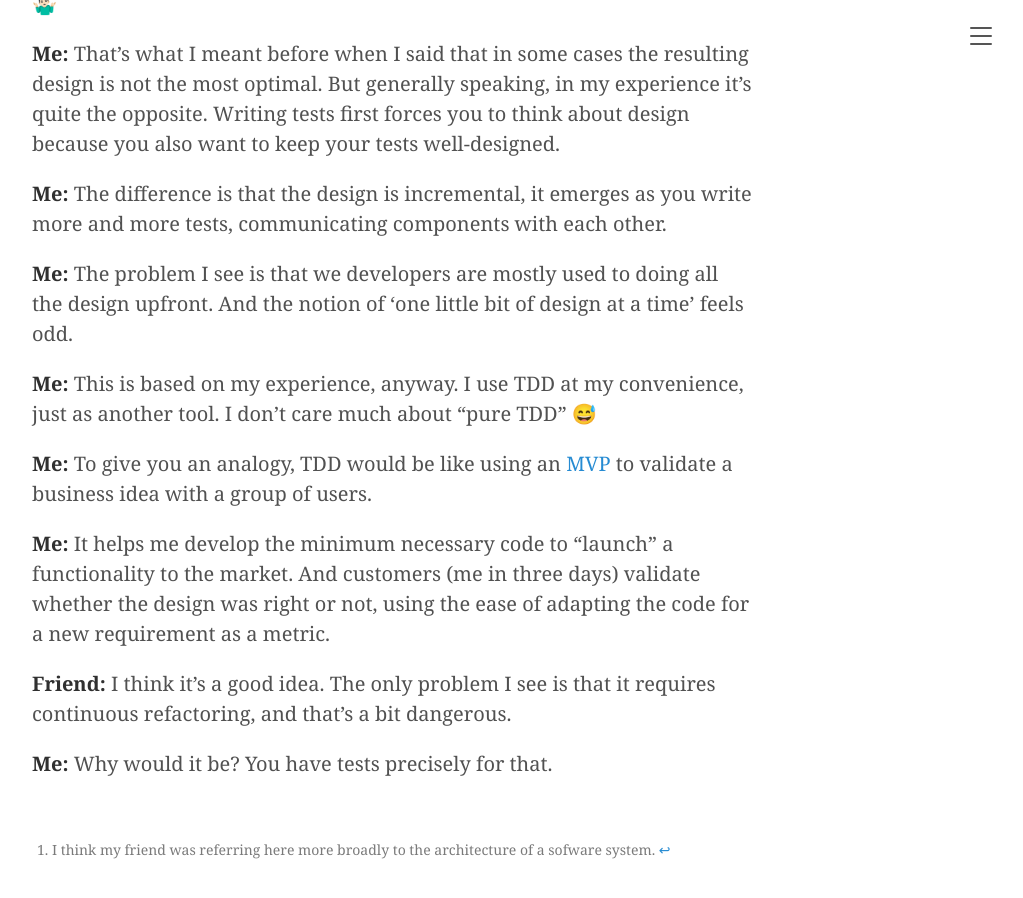
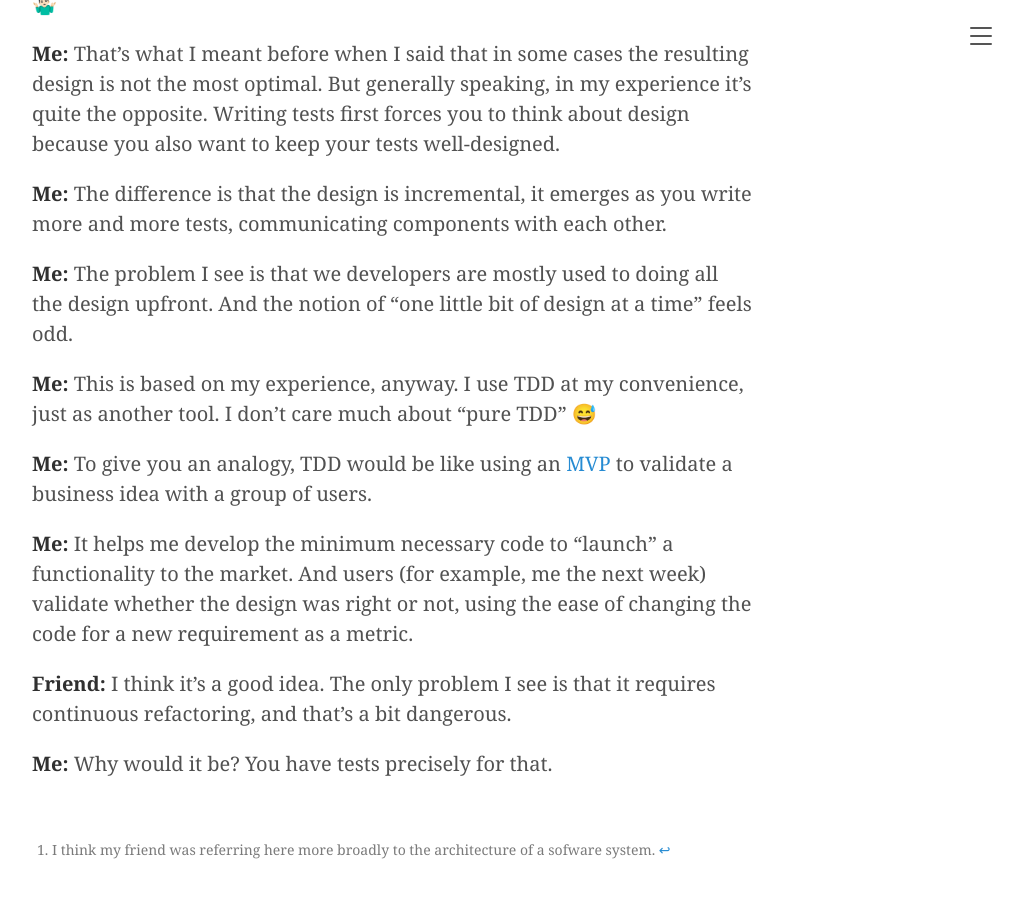
Before and after one commit to elitalon/elitalon.github.io, a Jekyll site: the page built from _posts/2024-08-11-a-conversation-about-tdd.md, in a window 1280 px wide and 900 px high, scrolled down 1880 px. Shown: the whole window, without its empty margins (248-1271 px from the left). Built offline with Jekyll 4.4.1, drawn with Linux system fonts in a browser that asks for light colours.

Commit message:
Edit 'A conversation about Test-Driven Development'

```diff
--- a/_posts/2024-08-11-a-conversation-about-tdd.md
+++ b/_posts/2024-08-11-a-conversation-about-tdd.md
@@ -41,13 +41,13 @@ My friend and I are both native Spanish speakers and, naturally, we talked in Sp
 
 **Me:** The difference is that the design is incremental, it emerges as you write more and more tests, communicating components with each other.
 
-**Me:** The problem I see is that we developers are mostly used to doing all the design upfront. And the notion of ‘one little bit of design at a time’ feels odd.
+**Me:** The problem I see is that we developers are mostly used to doing all the design upfront. And the notion of "one little bit of design at a time" feels odd.
 
 **Me:** This is based on my experience, anyway. I use TDD at my convenience, just as another tool. I don't care much about "pure TDD" 😅
 
 **Me:** To give you an analogy, TDD would be like using an [MVP](https://en.wikipedia.org/wiki/Minimum_viable_product) to validate a business idea with a group of users.
 
-**Me:** It helps me develop the minimum necessary code to "launch" a functionality to the market. And customers (me in three days) validate whether the design was right or not, using the ease of adapting the code for a new requirement as a metric.
+**Me:** It helps me develop the minimum necessary code to "launch" a functionality to the market. And users (for example, me the next week) validate whether the design was right or not, using the ease of changing the code for a new requirement as a metric.
 
 **Friend:** I think it's a good idea. The only problem I see is that it requires continuous refactoring, and that's a bit dangerous.
 
```
